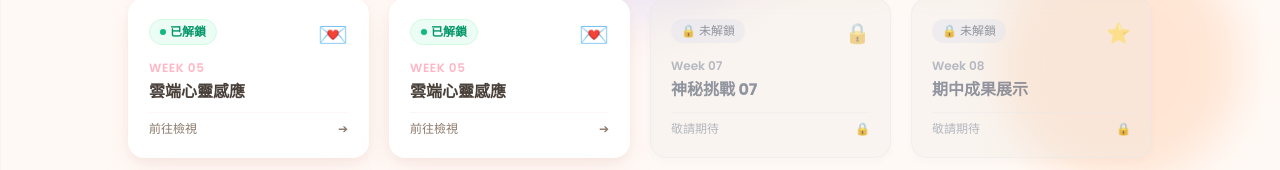
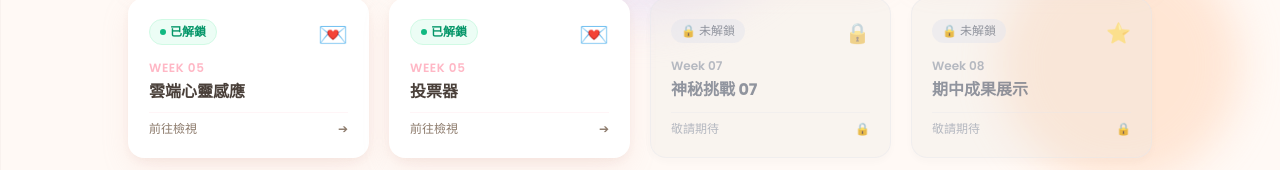
Before and after one commit to s26122139-gif/caiiiii, a plain HTML site: page index.html in a window 1280 px wide. Shown: the part 568-738 px from the top of the page. Drawn offline with nearby package versions, Linux system fonts and the light colour scheme.

Commit message:
Update index.html

```diff
--- a/index.html
+++ b/index.html
@@ -315,7 +315,7 @@
     </div>
     <div>
         <span class="text-xs font-semibold text-korean-pink tracking-wider uppercase block mb-1">Week 05</span>
-        <h3 class="font-bold text-base text-korean-text group-hover:text-pink-500 transition-colors line-clamp-1">雲端心靈感應</h3>
+        <h3 class="font-bold text-base text-korean-text group-hover:text-pink-500 transition-colors line-clamp-1">投票器</h3>
     </div>
     <div class="flex items-center justify-between text-xs text-korean-subtext pt-2 border-t border-korean-softPink/40">
         <span>前往檢視</span>
```
